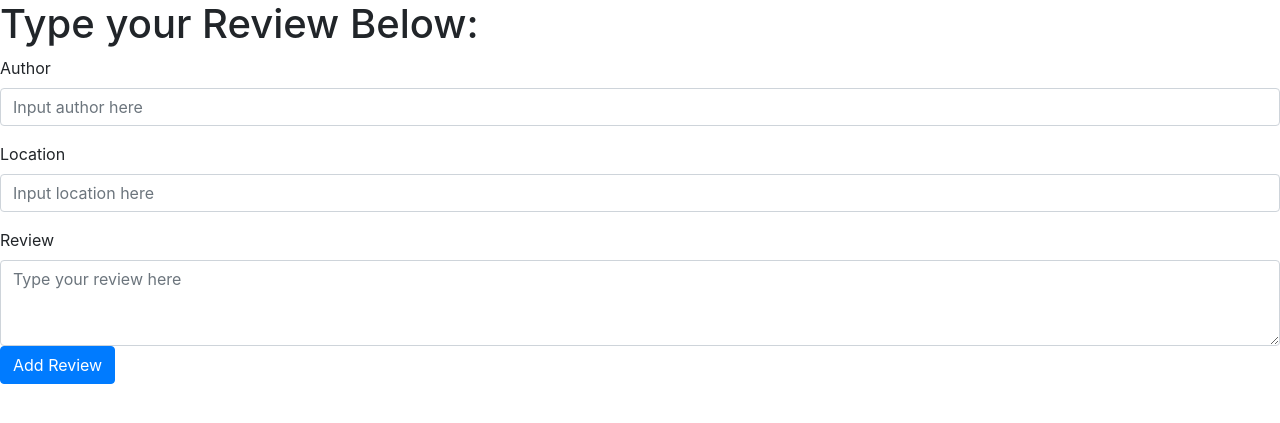
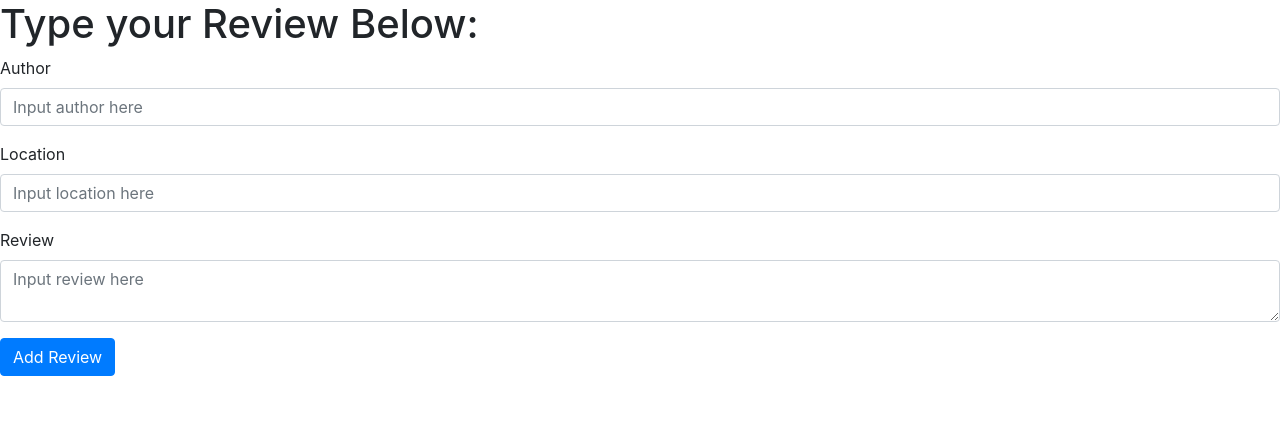
Before and after one commit to uzair166/expedia-hackathon-2018, a Django app: page /reviews/ in a window 1280 px wide. Shown: the top 423 px of the page. Run offline with Django 3.2, Linux system fonts and the light colour scheme; some libraries are stand-ins or nearby versions.

Commit message:
Fixed error 500

```diff
--- a/Django/mysite/Reviews/models.py
+++ b/Django/mysite/Reviews/models.py
@@ -7,4 +7,4 @@ class Review(models.Model):
     location = models.CharField(max_length=50)
     author = models.CharField('Author',max_length=50)
     upvotes = models.IntegerField(default=0)
-    datePosted = models.DateField(auto_now=True)
+    # datePosted = models.DateTimeField(auto_now=True)
--- a/Django/mysite/Reviews/templates/Reviews/addReview.html
+++ b/Django/mysite/Reviews/templates/Reviews/addReview.html
@@ -16,9 +16,10 @@
       <label for"inputLocation">Location</label>
       <input type="text" class="form-control" name="location" id="location" placeholder="Input location here">
     </div>
-    <div class="md-form">
-      <label for="form7">Review</label>
-      <textarea type="text" id="form7" class="md-textarea form-control" rows="3" placeholder="Type your review here"></textarea>
+    <!-- Location: <br><input type="text" name="location" id="location"><br>-->
+    <div class="form-group">
+      <label for"inputAuthor">Review</label>
+      <textarea type="text" class="form-control" name="review" id="review" placeholder="Input review here"></textarea>
     </div>
     <!--Review: <br><input type="text" name="review" id="review"><br>-->
   </form>
--- a/Django/mysite/Reviews/views.py
+++ b/Django/mysite/Reviews/views.py
@@ -29,7 +29,7 @@ def getReviews(request, l):
 def submitReview(request):
     print("Hello")
     if request.is_ajax() and request.method == 'POST':
-        r = Review(author=request.POST['author'],location=request.POST['location'],reviewText=request.POST['review'],upvotes=0,datePosted='')
+        r = Review(author=request.POST['author'],location=request.POST['location'],reviewText=request.POST['review'])
         r.save()
         return HttpResponse("Hello")
     else:
```
Also changed, not shown: Django/mysite/Reviews/migrations/0005_remove_review_dateposted.py (added), Django/mysite/db.sqlite3.
